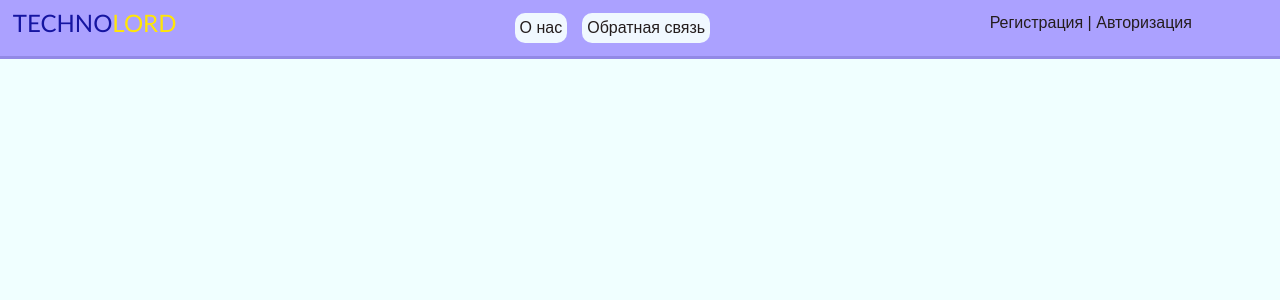
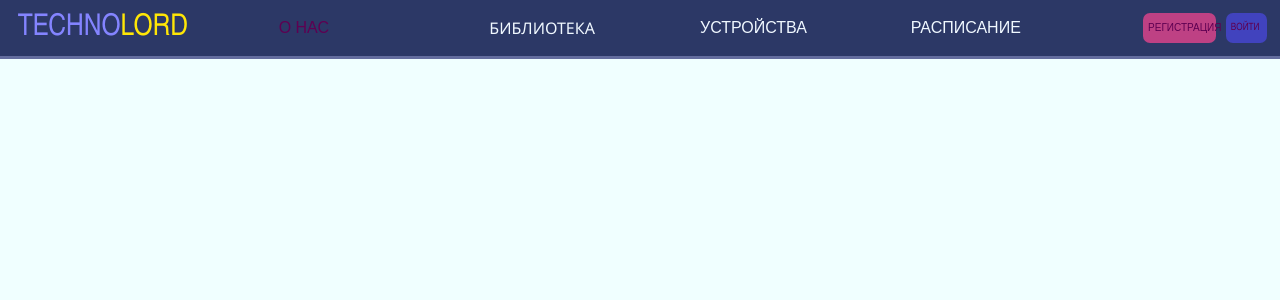
Before and after one commit to KuzeyKurt/technolord, a PHP site: page / in a window 1280 px wide. Shown: the top 300 px of the page. Run offline with PHP 8.4, Linux system fonts and the light colour scheme.

Commit message:
image and samle js file added, modified style css and index_php (added links)

```diff
--- a/css/style.css
+++ b/css/style.css
@@ -17,7 +17,7 @@ body {
     line-height: 125%;
     float: left;
 }
-
+/* */
 a {
     color:rgb(94, 0, 82);
     text-decoration: none;
@@ -28,8 +28,8 @@ a {
     transition: all.6s ease;
 }
 
-a:hover {
-    color:rgb(0, 12, 180);
+ /* a:hover {
+    color:rgb(230, 240, 94);
 }
 
 a, a:hover {
@@ -38,7 +38,7 @@ a, a:hover {
     -o-transition: all.6s ease;
     -ms-transition: all.6s ease;
     transition: all.6s ease;
-}
+}  */
 
 .clear {
     clear: both;
@@ -47,46 +47,118 @@ a, a:hover {
 /* Стили для шапки */
 
 header {
+    color:aliceblue;
     width: 98%;
     float: left;
     padding: 1%;
-    background-color: rgb(171, 161, 255);
-    border-bottom: 3px solid rgb(146, 137, 230);
+    background-color: rgb(44, 56, 102);
+    border-bottom: 3px solid rgba(145, 151, 202, 0.562);
 }
 
 header #logo {
     color:rgb(255, 230, 6);
-    width: 40%;
+    width: 20%;
     float: left;
     font-size:x-large;
     font-family: 2em;
     font-family:'Gill Sans', 'Gill Sans MT', Calibri, 'Trebuchet MS', sans-serif;
+    padding: 5px;
 }
 
 header #logo a {
     color:rgb(255, 230, 6);
-    font-size:x-large;
-    font-family:'Gill Sans', 'Gill Sans MT', Calibri, 'Trebuchet MS', sans-serif;
+    font-size:30px;
+    font-family:'Franklin Gothic Regular', 'Arial Narrow', Arial, sans-serif;
 }
 
 header #logo span {
-    color:rgb(21, 21, 161);
+    color:rgb(132, 132, 255);
     }
 
-header #menuHead {
-    width: 24%;
+header #lib {
+    color: aliceblue;
+    width: 16%;
     float: left;
+    font-family:'Segoe UI', Tahoma, Geneva, Verdana, sans-serif;
+    padding: 5px;
+}
+
+header #lib:hover {
+    color:rgb(132, 132, 255);
+}
+
+header #device {
+    color: aliceblue;
+    width: 16%;
+    float: left;
+    padding: 5px;
+}
+
+header #device:hover {
+    color: rgb(132, 132, 255);
+}
+
+header #learn {
+    color: aliceblue;
+    float: left;
+    padding: 5px;
+}
+
+header #learn:hover {
+    color: rgb(132, 132, 255);
+}
+
+/* header #menuHead {
+    color: aliceblue;
+    font-style:unset;
+    width: 16%;
+    float: left;
+    font-family:'Segoe UI', Tahoma, Geneva, Verdana, sans-serif;
+    padding: 5px;
 }
 
 header #menuHead div {
     float: left;
     padding: 5px;
-    background-color:aliceblue;
-    border-radius: 10px;
+} */
+
+header #about {
+    color: aliceblue;
+    width: 16%;
+    float: left;
+    padding: 5px;
 }
 
-header #regAuth {
-    width: 30%;
-    float: left;
-    text-align: right;
+header #about:hover {
+    color: rgb(132, 132, 255);
 }
+
+header #auth {
+    width: 2.5%;
+    font-size: 10px;
+    float: right;
+    padding: 5px;
+    background-color: rgb(65, 67, 190);
+    border-radius: 7px;
+    font-family: 'Franklin Gothic Regular', 'Arial Narrow', Arial, sans-serif;
+
+}
+
+header #auth div:hover {
+    color:rgb(221, 221, 221);
+    background-color: rgb(148, 149, 201);
+}
+
+header #reg {
+    margin-right: 10px;
+    width: 5%;
+    float: right;
+    padding: 5px;
+    font-size: 10px;
+    background-color: rgb(190, 65, 132);
+    border-radius: 7px;
+}
+
+header #reg:hover {
+    background-color: rgb(201, 134, 170);
+}
--- a/index.php
+++ b/index.php
@@ -15,13 +15,34 @@
         <a href="/" title = "Перейти на главную"><span> TECHNO</span>LORD </a>
         </div>
 
-        <div id="menuHead">
-           <div style="margin-right: 5%"> О нас</div><div>Обратная связь</div>
+        <div id="about">
+            <a href="about.php">
+           О НАС
         </div>
 
-        <div id="regAuth">
-            Регистрация | Авторизация
+        <div id="lib">
+            БИБЛИОТЕКА
         </div>
+
+        <div id="device">
+            УСТРОЙСТВА
+        </div>
+
+        <div id="learn">
+            РАСПИСАНИЕ
+        </div>
+
+        <div id="auth">
+            ВОЙТИ
+        </div>
+
+        <div id="reg">
+            РЕГИСТРАЦИЯ
+        </div>
+
+
+
+
 
     </header>
 </body>
```
Also changed, not shown: img/Wall-E-PNG-Photo.png (added), js/sample.js (added).
